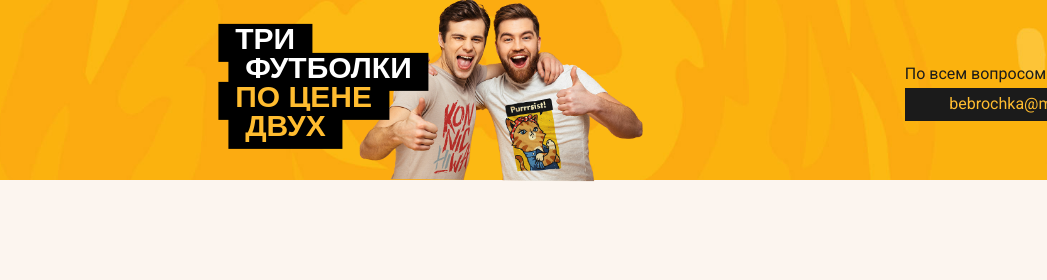
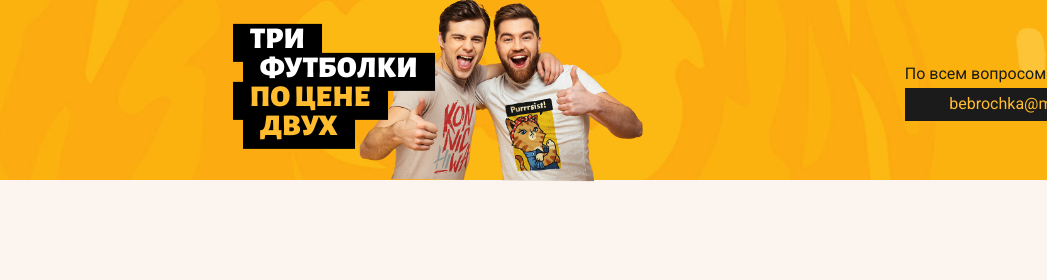
Before and after one commit to daATva/lost-bost, a plain HTML site: page product.html in a window 1280 px wide. Shown: the top 280 px of the page, 233-1280 px from the left. Drawn offline with nearby package versions, Linux system fonts and the light colour scheme.

Commit message:
new front on head

```diff
--- a/index.html
+++ b/index.html
@@ -6,6 +6,7 @@
     <link href="https://fonts.googleapis.com/css2?family=Roboto:wght@400;700&display=swap" rel="stylesheet">
     <link rel="stylesheet" href="https://necolas.github.io/normalize.css/8.0.1/normalize.css">
     <link href="https://fonts.googleapis.com/css2?family=Yanone+Kaffeesatz:wght@400;700&display=swap" rel="stylesheet">
+    <link href="https://fonts.googleapis.com/css2?family=Alegreya+Sans:wght@400;700&display=swap" rel="stylesheet">
     <link rel="stylesheet" href="./styles/main.css">
 </head>
 <body>
--- a/style/style.css
+++ b/style/style.css
@@ -126,7 +126,7 @@ ul > li {
 
 
 .lined-text{
-    font-family:"Alegreya+Sans" , Arial,sans-serif;
+    font-family:"alegreya" , Arial,sans-serif;
     color:#fff;
     font-size:30px;
     text-transform:uppercase;
```
